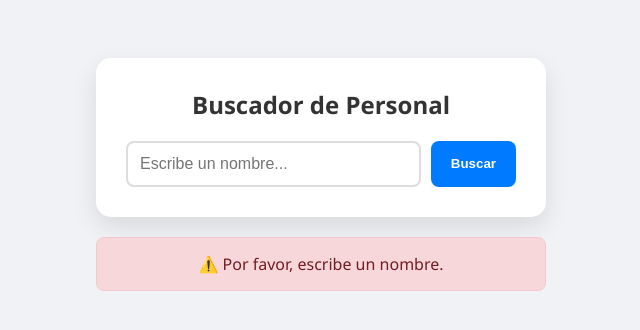
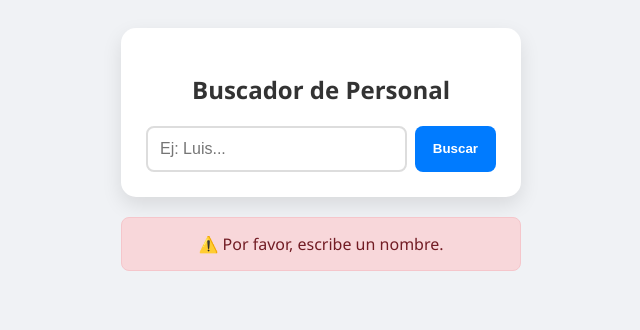
Before and after one commit to Rpato/Prueba1, a plain HTML site: page index.html in a window 1280 px wide. Both pictures are taken after a click on the button "Buscar". Shown: the whole page, without its empty margins (319-959 px from the left). Drawn offline with Linux system fonts and the light colour scheme.

Commit message:
Refactor index.html for search functionality and style
Updated the search functionality and improved styling.

```diff
--- a/index.html
+++ b/index.html
@@ -3,22 +3,19 @@
 <head>
   <meta charset="UTF-8">
   <meta name="viewport" content="width=device-width, initial-scale=1.0">
-  <title>Buscador de Registros</title>
+  <title>Buscador de Personal</title>
   <style>
-    body { font-family: 'Segoe UI', Arial, sans-serif; background-color: #f0f2f5; display: flex; flex-direction: column; align-items: center; padding: 50px; }
-    .container { width: 100%; max-width: 450px; }
-    .search-card { background: white; padding: 30px; border-radius: 15px; box-shadow: 0 10px 25px rgba(0,0,0,0.1); margin-bottom: 20px; }
-    h2 { text-align: center; color: #333; margin-top: 0; }
-    .search-group { display: flex; gap: 10px; }
+    body { font-family: 'Segoe UI', Arial, sans-serif; background-color: #f0f2f5; display: flex; flex-direction: column; align-items: center; padding: 20px; }
+    .container { width: 100%; max-width: 400px; }
+    .search-card { background: white; padding: 25px; border-radius: 15px; box-shadow: 0 8px 20px rgba(0,0,0,0.1); margin-bottom: 20px; }
+    h2 { text-align: center; color: #333; }
+    .search-group { display: flex; gap: 8px; }
     input { flex: 1; padding: 12px; border: 2px solid #ddd; border-radius: 8px; outline: none; font-size: 16px; }
-    input:focus { border-color: #007bff; }
-    button { padding: 12px 20px; background-color: #007bff; color: white; border: none; border-radius: 8px; cursor: pointer; font-weight: bold; }
-    button:hover { background-color: #0056b3; }
+    button { padding: 12px 18px; background-color: #007bff; color: white; border: none; border-radius: 8px; cursor: pointer; font-weight: bold; }
     #resultado { width: 100%; }
-    .card { background: #fff; border-left: 5px solid #28a745; padding: 15px; border-radius: 8px; box-shadow: 0 4px 6px rgba(0,0,0,0.05); margin-bottom: 15px; animation: fadeIn 0.3s ease; }
+    .card { background: #fff; border-left: 5px solid #28a745; padding: 15px; border-radius: 8px; box-shadow: 0 4px 6px rgba(0,0,0,0.05); margin-bottom: 15px; }
     .error { color: #721c24; background: #f8d7da; padding: 15px; border-radius: 8px; text-align: center; border: 1px solid #f5c6cb; }
     .loading { text-align: center; color: #666; font-style: italic; }
-    @keyframes fadeIn { from { opacity: 0; transform: translateY(10px); } to { opacity: 1; transform: translateY(0); } }
   </style>
 </head>
 <body>
@@ -27,17 +24,16 @@
     <div class="search-card">
       <h2>Buscador de Personal</h2>
       <div class="search-group">
-        <input type="text" id="nombreInput" placeholder="Escribe un nombre..." onkeypress="if(event.key === 'Enter') buscar()">
+        <input type="text" id="nombreInput" placeholder="Ej: Luis..." onkeypress="if(event.key === 'Enter') buscar()">
         <button onclick="buscar()">Buscar</button>
       </div>
     </div>
-
     <div id="resultado"></div>
   </div>
 
   <script>
-    // PEGA AQUÍ TU URL DE GOOGLE APPS SCRIPT
-    const API_URL = "https://script.google.com/macros/library/d/1nOXLd951MEnwYcFrnWjjwINFrt3WeAzC3bWOByLQP42ZLQzwTNZLEMIf/9";
+    // Asegúrate de usar tu URL de ejecución terminada en /exec
+    const API_URL = "https://script.google.com/macros/s/AKfycbyAr7pzJtXQpLH8oEgezp1GosxIxNfCxVRxgNNEgiXlMp_A59VsPSOd1TfXd-H-fh2e/exec";
 
     function buscar() {
       const input = document.getElementById("nombreInput");
@@ -49,17 +45,16 @@
         return;
       }
 
-      display.innerHTML = '<p class="loading">⏳ Buscando coincidencias...</p>';
+      display.innerHTML = '<p class="loading">⏳ Buscando...</p>';
 
       fetch(`${API_URL}?nombre=${encodeURIComponent(nombre)}`)
         .then(response => response.json())
         .then(data => {
-          display.innerHTML = ""; // Limpiamos resultados anteriores
+          display.innerHTML = "";
 
           if (data.error) {
             display.innerHTML = `<p class="error">❌ ${data.error}</p>`;
           } else {
-            // Recorremos la lista de resultados
             data.forEach(persona => {
               display.innerHTML += `
                 <div class="card">
@@ -74,10 +69,8 @@
         })
         .catch(err => {
           display.innerHTML = '<p class="error">🚫 Error de conexión o de permisos del script.</p>';
-          console.error("Error:", err);
         });
     }
   </script>
-
 </body>
 </html>
```
